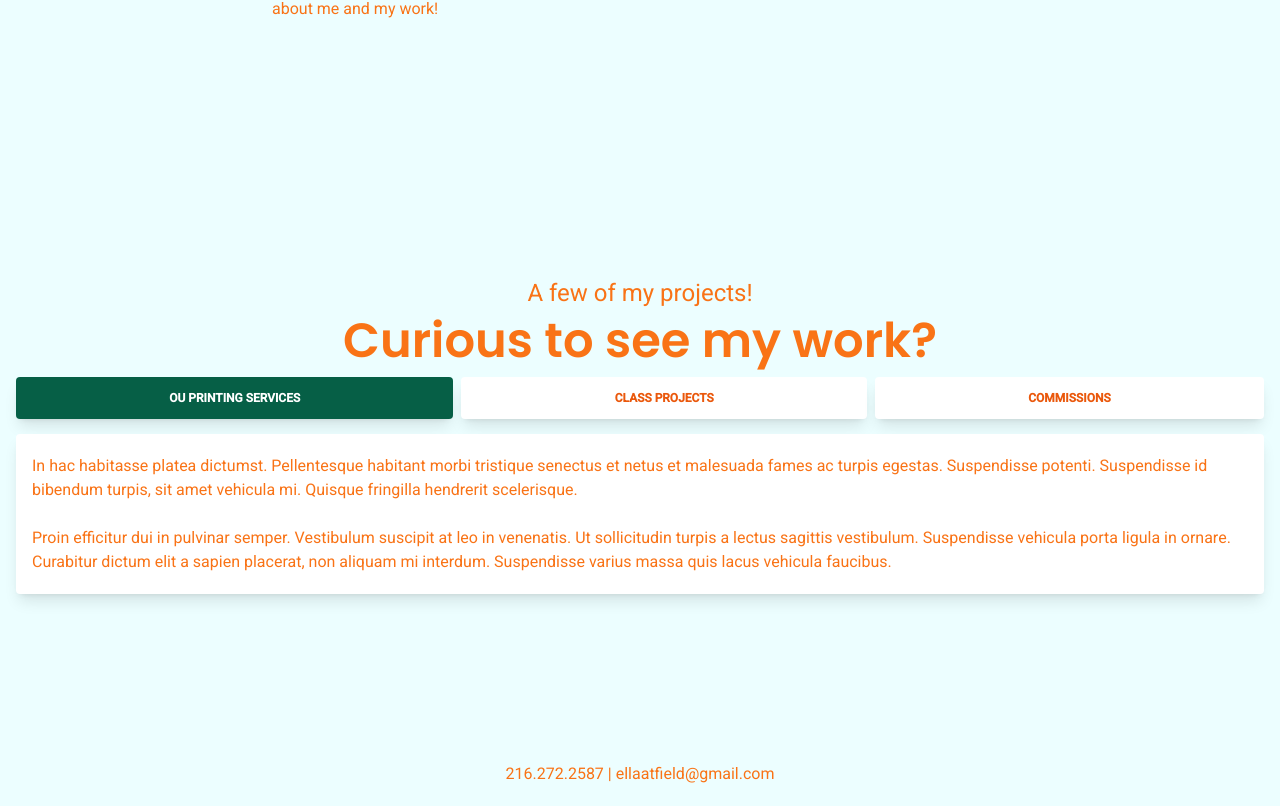
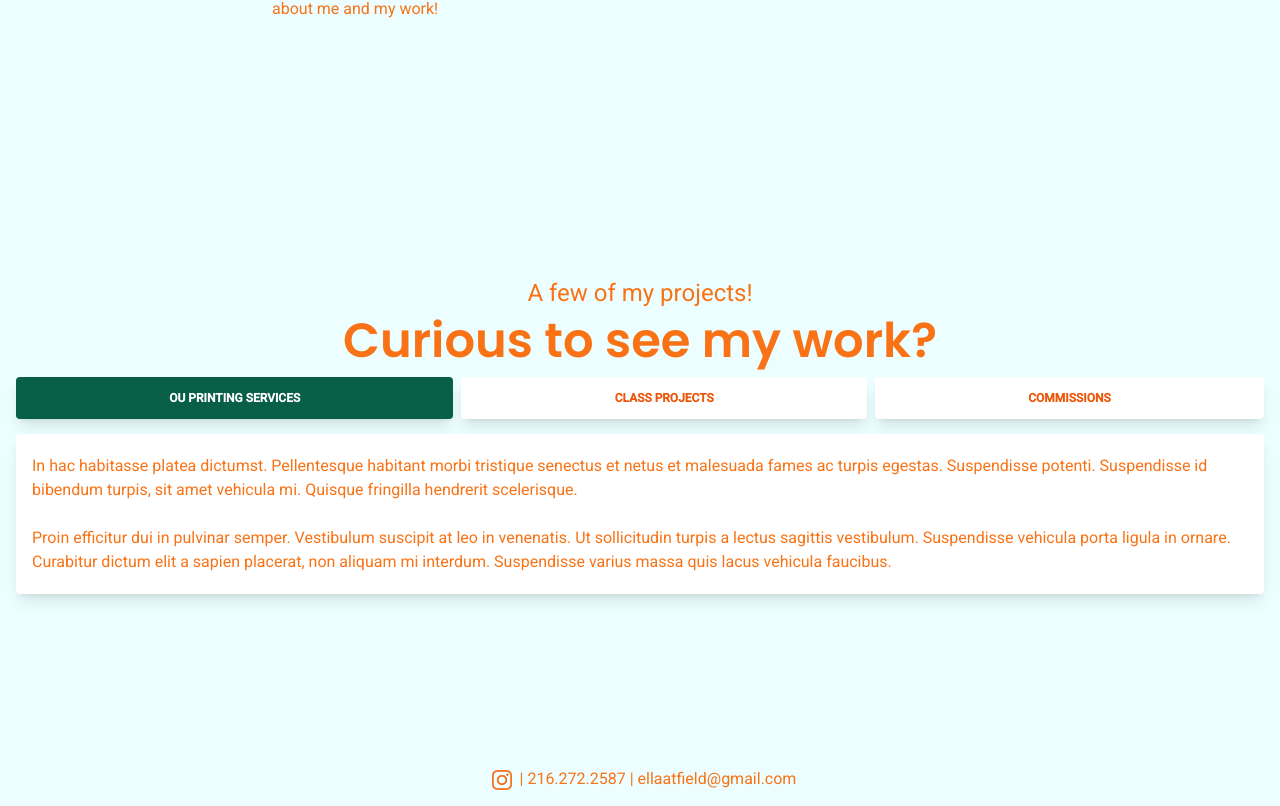
Before and after one commit to smoothshiny/emea-design-portfolio, a SvelteKit app: page / in a window 1280 px wide. Shown: the part 1021-1827 px from the top of the page. Built offline with nearby package versions, Linux system fonts and the light colour scheme.

Commit message:
add footer stuff

```diff
--- a/src/components/Footer.svelte
+++ b/src/components/Footer.svelte
@@ -1 +1,7 @@
-<div class="text-center text-md mb-2">216.272.2587 | ellaatfield@gmail.com</div>
+<div class="text-center text-md mb-2">
+  <img
+    src={"images/instaicon.png"}
+    alt="Instagram"
+    class="max-h-[20px] m-2 inline"
+  />| 216.272.2587 | ellaatfield@gmail.com
+</div>
```
Also changed, not shown: static/images/instaicon.png (added).
